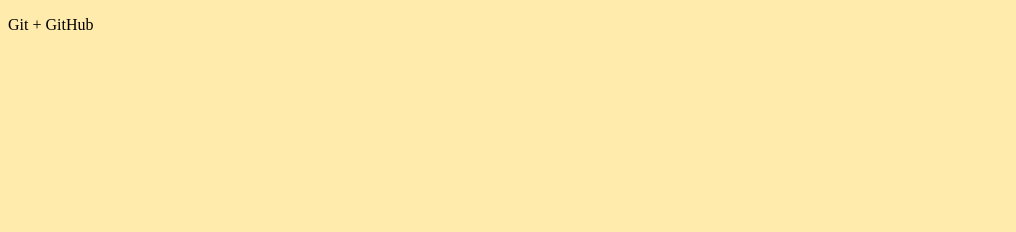
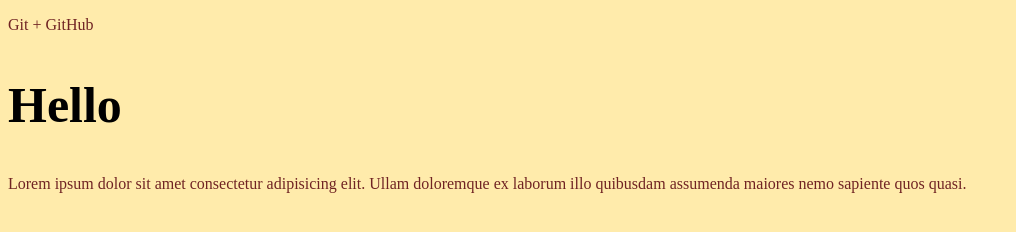
Before and after one commit to babaevrasim/gittest, a plain HTML site: page index.html in a window 1280 px wide. Shown: the whole page, without its empty margins (0-1016 px from the left). Drawn offline with Linux system fonts and the light colour scheme.

Commit message:
Наши первые изменения

```diff
--- a/CSS/main.css
+++ b/CSS/main.css
@@ -1,3 +1,10 @@
 body {
     background-color: #ffebab;
 }
+
+p {
+    color: #702323;
+}
+h2 {
+    font-size: 50px;
+}
--- a/index.html
+++ b/index.html
@@ -9,5 +9,7 @@
 </head>
 <body>
     <p>Git + GitHub</p>
+    <h2>Hello</h2>
+    <p>Lorem ipsum dolor sit amet consectetur adipisicing elit. Ullam doloremque ex laborum illo quibusdam assumenda maiores nemo sapiente quos quasi.</p>
 </body>
 </html>
```
